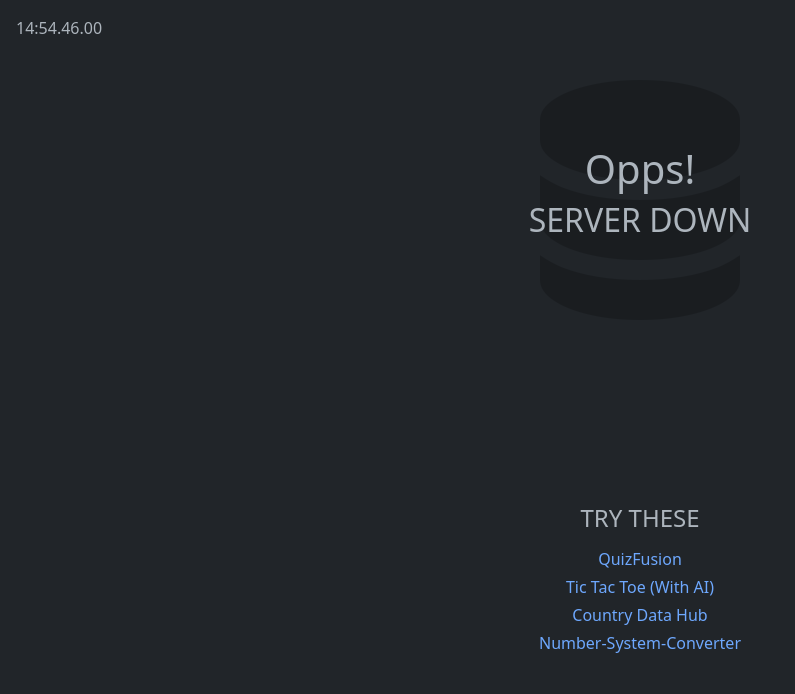
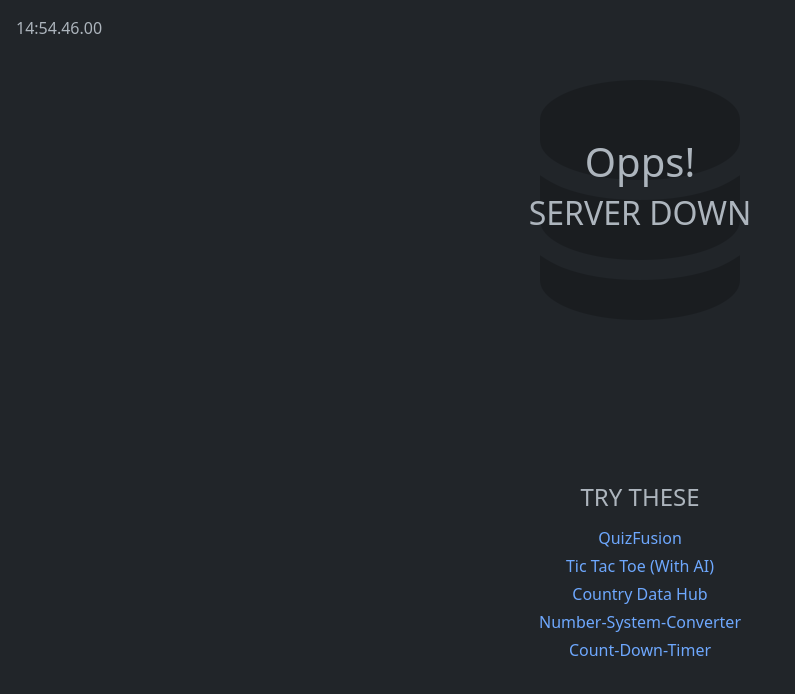
Before and after one commit to Musyani-Luckson/OppsPage, a plain HTML site: page index.html in a window 1280 px wide. Shown: the whole page, without its empty margins (0-795 px from the left). Drawn offline with nearby package versions, Linux system fonts and the light colour scheme.

Commit message:
Update index.html

```diff
--- a/index.html
+++ b/index.html
@@ -49,6 +49,13 @@
 				<a href="https://musyani-luckson.github.io/Number-System-Converter/" class="item">
 					Number-System-Converter
 				</a>
+
+					<a href="https://musyani-luckson.github.io/Count-Down-Timer/" class="item">
+						Count-Down-Timer
+				</a>
+
+
+
 			</div>
 		</div>
 
```
